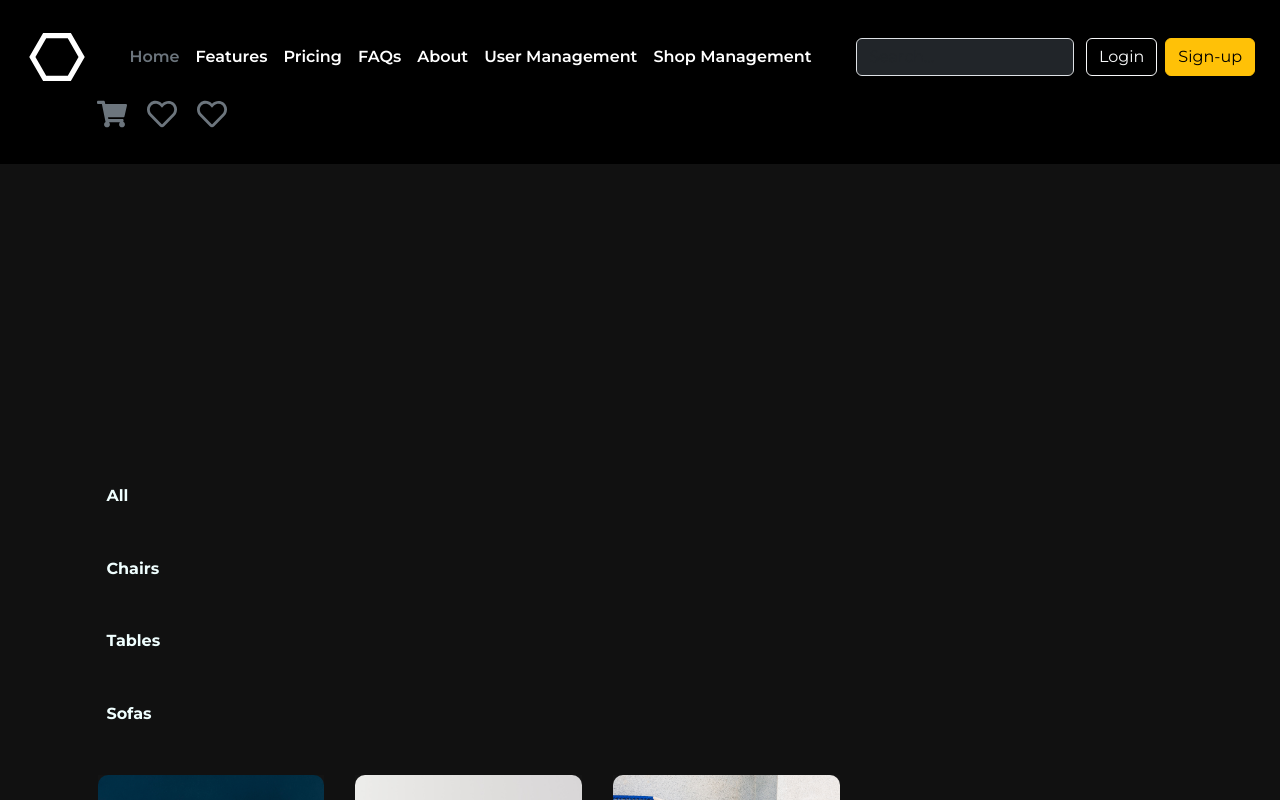
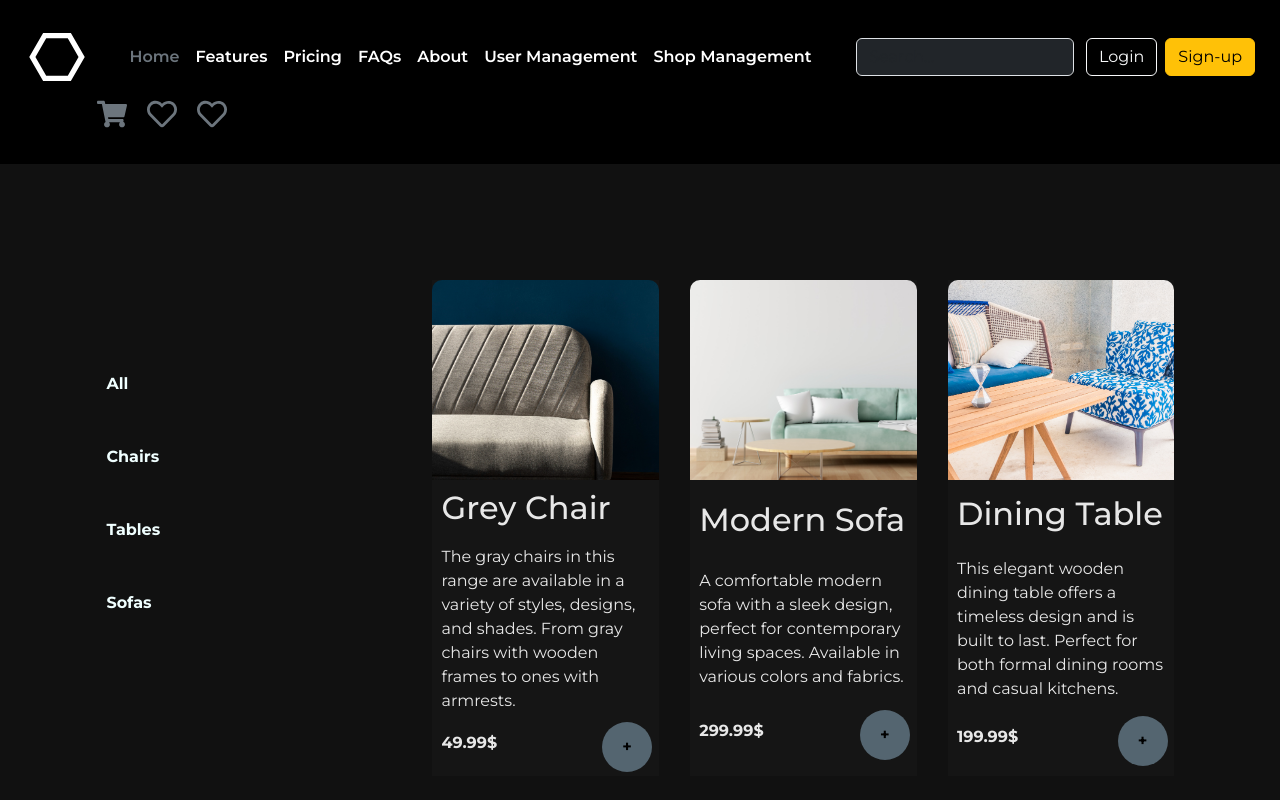
Before and after one commit to Snus292/react-js, a React (Create React App) app: page /shopm in a window 1280 px wide. Shown: the top 800 px of the page. Built offline with nearby package versions, Linux system fonts and the light colour scheme.

Commit message:
создана семантика основных страниц

```diff
--- a/src/App.js
+++ b/src/App.js
@@ -88,7 +88,8 @@ class App extends React.Component {
                 <div className="page-wrapper">
                     <Header orders={this.state.orders} onDeleteOrder={this.deleteOrder} />
                     <div className="container">
-                        <main>
+
+
                         <Routes>
                             <Route path="/" element={<Home />} />
                             <Route path="/features" element={<Features />} />
@@ -98,7 +99,7 @@ class App extends React.Component {
                             <Route path="/userm" element={<UserM />} />
                             <Route path="/shopm" element={<ShopM items={this.state.items} addToOrder={this.addToOrder} />} />
                         </Routes>
-                        </main>
+
                     </div>
                     <Footer />
                 </div>
--- a/src/pages/ShopM.js
+++ b/src/pages/ShopM.js
@@ -34,12 +34,18 @@ export class ShopM extends Component {
 
 	render() {
 		return (
+			<><aside>
+				<Categories chooseCategory={this.chooseCategory} />
+			</aside>
+
+				<main>
 					<div>
-                <Categories chooseCategory={this.chooseCategory} />
+
 						<Items onShowItem={this.onShowItem} items={this.state.currentItems} onAddToOrder={this.props.addToOrder} />
 						{this.state.fullItem && <FullItem onAddToOrder={this.props.addToOrder} onShowItem={this.onShowItem} item={this.state.fullItems} />}
 					</div>
-        );
+				</main></>
+		)
 	}
 }
 
--- a/src/pages/UserM.js
+++ b/src/pages/UserM.js
@@ -45,11 +45,16 @@ export class UserM extends Component {
 
 	render() {
 		return (
-			<div>
+			<><aside>
 				<AddUser onAdd={this.addUser} />
-				<Users users={this.state.users} onDelete={this.deleteUser} onEdit={this.editUser} />
-			</div>
-		);
+
+			</aside>
+				<main>
+
+					<Users users={this.state.users} onDelete={this.deleteUser} onEdit={this.editUser} />
+				</main></>
+
+		)
 	}
 }
 
```
Lines whose indentation alone changed are shown as unchanged.
